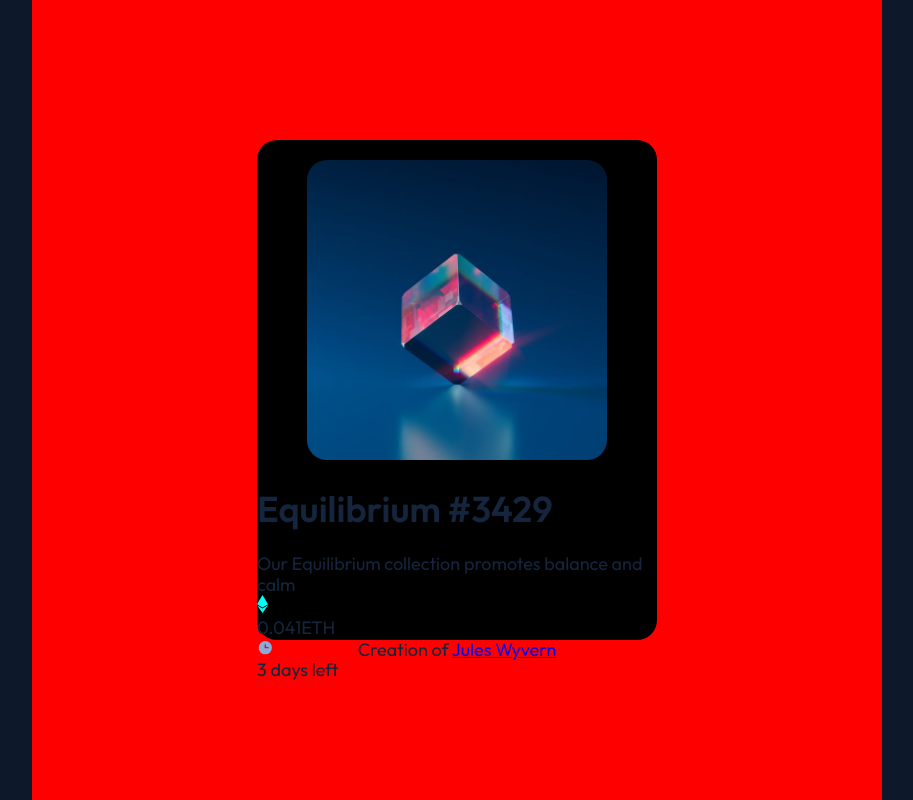
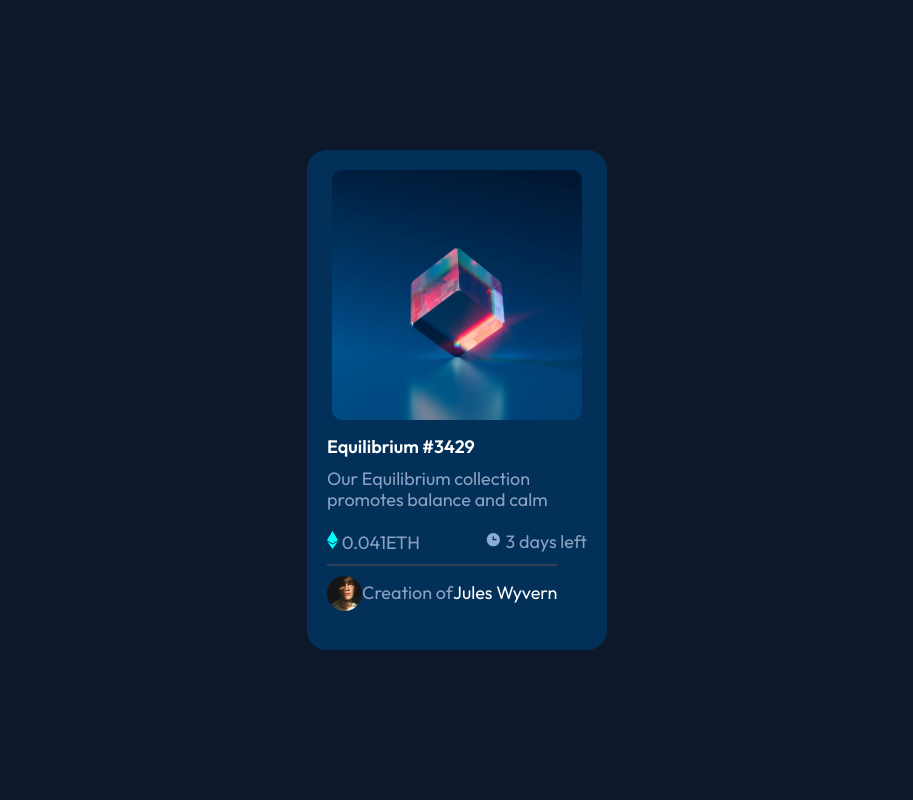
Before and after one commit to MatheusFelipeRuiz/NFT, a plain HTML site: page index.html in a window 1280 px wide. Shown: the whole page, without its empty margins (183-1096 px from the left). Drawn offline with Linux system fonts and the light colour scheme.

Commit message:
Projeto Base em SCSS

```diff
--- a/assets/scss/global.scss
+++ b/assets/scss/global.scss
@@ -14,7 +14,7 @@ body {
     background-color: hsl(217, 54%, 11%);
     font-size:18px;
     font-family: 'Outfit', sans-serif;
-    color:hsl(216, 50%, 16%);
+    color:#8AA1C1;
     display:flex;
     justify-content: center;
 }
--- a/assets/scss/main.scss
+++ b/assets/scss/main.scss
@@ -1,21 +1,61 @@
 .container {
-    background-color: red;
     display: flex;
     flex-direction: column;
     justify-content: center;
     align-items: center;
     width: 850px;
     .card {
-        background-color: black;
+        background-color: #023059;
         border-radius: 20px;
-        width: 400px;
+        width: 300px;
         height: 500px;
+
         figcaption {
             img {
-                width: 300px;
-                height: 300px;
-                margin: 20px 50px 0 50px;
-                border-radius: 20px;
+                width: 250px;
+                height: 250px;
+                margin: 20px 25px 0 25px;
+                border-radius: 10px;
+            }
+        }
+
+        article {
+            padding: 0 20px;
+            h1 {
+                font-size: 18px;
+                color:white;
+            }
+            p {
+                margin: 10px 0;
+            }
+        }
+
+        footer {
+            display: flex;
+            flex-direction: row;
+            justify-content: space-between;
+            flex-wrap:wrap;
+
+            .container-ethereum {
+                color: hsl(178, 100%, 50%);
+            }
+
+            .container-usuario {
+                border-top: 2px solid hsl(215, 32%, 27%);
+                p {
+                    display: flex;
+                    align-items: center;
+                    img {
+                        display: inline-block;
+                        width: 35px;
+                    }
+
+                    a {
+                        color: white;
+
+                        text-decoration: none;
+                    }
+                }
             }
         }
     }
--- a/index.html
+++ b/index.html
@@ -21,20 +21,28 @@
                 <h1>Equilibrium #3429</h1>
                 <p>Our Equilibrium collection promotes balance and calm</p>
                 <footer>
-                    <div>
-                        <img src="assets/img/icon/icon-ethereum.svg" alt="Ícone de Ethereum">
-                        <p>0.041ETH</p>
+                    <div class="containerethereum">
+                        <p>
+                            <img src="assets/img/icon/icon-ethereum.svg" alt="Ícone de Ethereum">
+                            0.041ETH
+                        </p>
                     </div>
                     <div>
-                        <img src="assets/img/icon/icon-clock.svg" alt="Ícone de relógio">
-                        <p>3 days left</p>
+                        <p>
+                            <img src="assets/img/icon/icon-clock.svg" alt="Ícone de relógio">
+                            3 days left
+                        </p>
+                    </div>
+                    <div class="container-usuario">
+                        <p>
+                            <img src="assets/img/image-avatar.png" alt="Imagem de Jules Wyvern">
+                            Creation of <a href="##">Jules Wyvern</a>
+                        </p>
                     </div>
                 </footer>
             </article>
         </section>
-        <footer>
-            Creation of <a href="##">Jules Wyvern</a>
-        </footer>
+
     </main>
 </body>
 </html>
```
Also changed, not shown: assets/css/global.css, assets/css/style.css, 1 other file.
